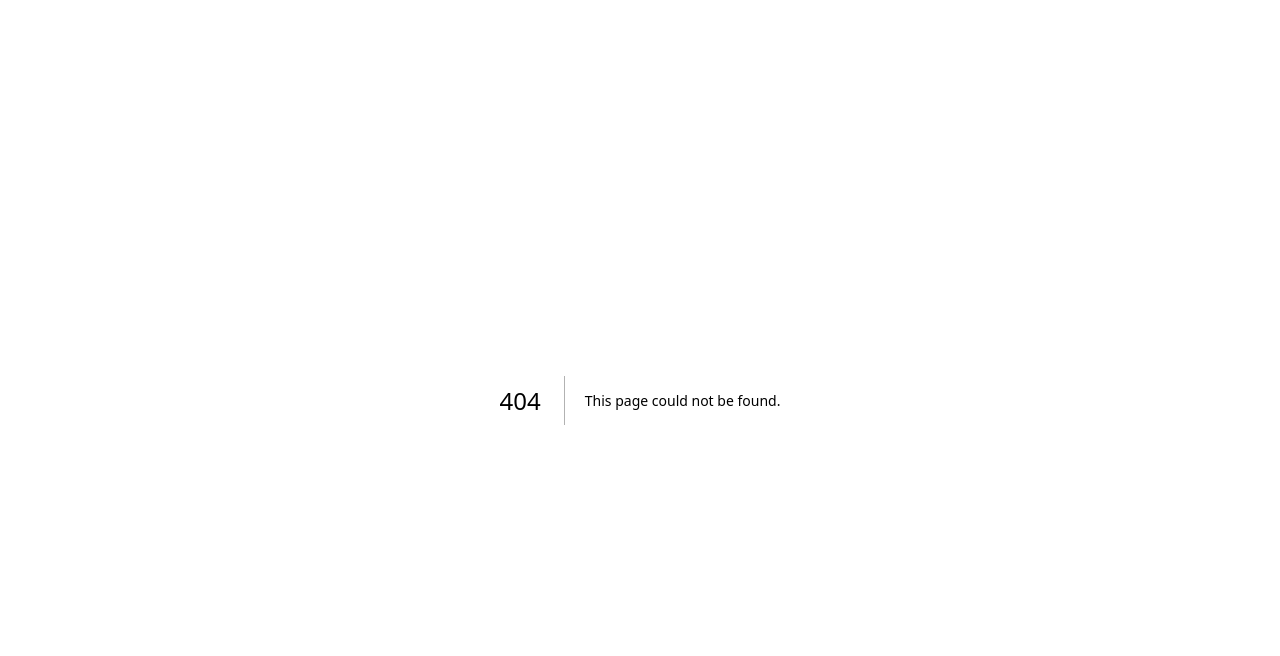
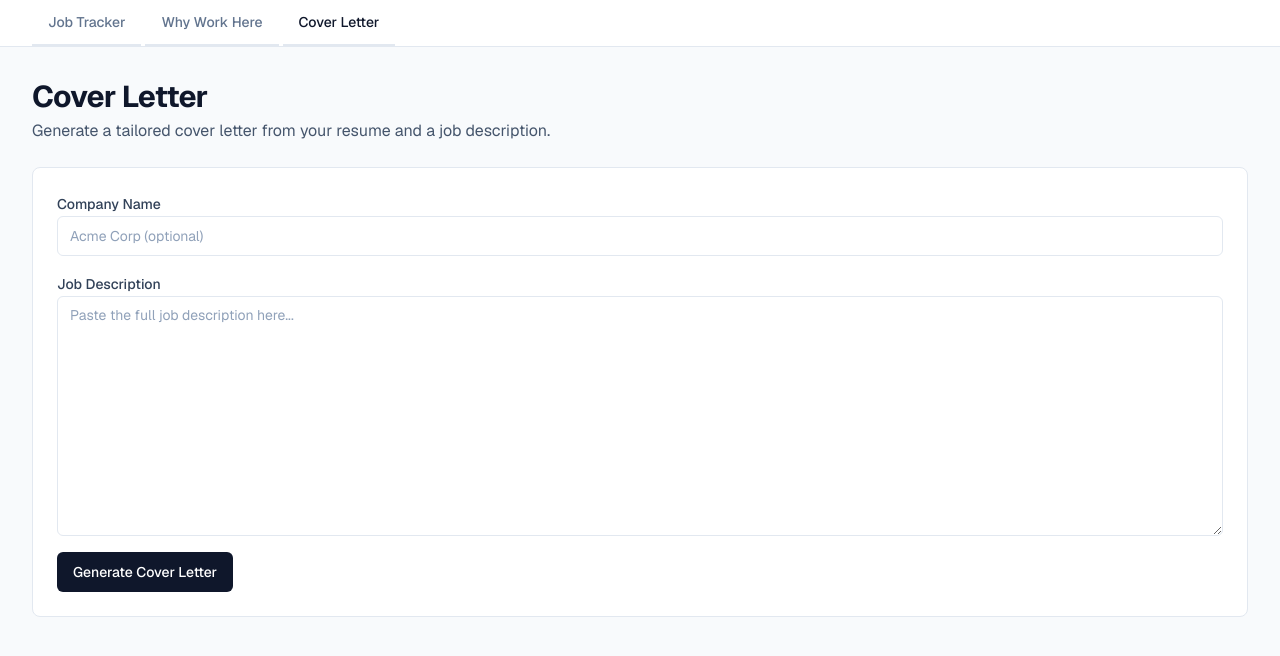
Before and after one commit to KevinFreistroffer/JobTracker, a Next.js app: page /cover-letter in a window 1280 px wide. Before the commit this address had no page. Shown: the top 656 px of the page. Built offline with nearby package versions, Linux system fonts and the light colour scheme.

Commit message:
Add Cover Letter tab with AI-generated letters
Introduce a Cover Letter page that combines the bundled resume with a job description to generate a tailored cover letter via OpenAI. Adds nav tab, API route, form UI, and tests.

Co-authored-by: Cursor <cursoragent@cursor.com>

```diff
--- /dev/null
+++ b/src/app/api/cover-letter/route.ts
@@ -0,0 +1,55 @@
+import { NextRequest, NextResponse } from "next/server";
+import { z } from "zod";
+import { generateCoverLetter } from "@/lib/cover-letter";
+import { getResumeText } from "@/lib/resume";
+
+const requestSchema = z.object({
+  companyName: z.string().trim().optional().default(""),
+  jobDescription: z.string().trim().min(1, "Job description is required"),
+});
+
+export async function POST(request: NextRequest) {
+  try {
+    const apiKey = process.env.OPENAI_API_KEY;
+    if (!apiKey) {
+      return NextResponse.json(
+        {
+          error:
+            "OPENAI_API_KEY is not configured. Add it to your environment variables.",
+        },
+        { status: 500 },
+      );
+    }
+
+    const body = await request.json();
+    const parsed = requestSchema.safeParse(body);
+
+    if (!parsed.success) {
+      return NextResponse.json(
+        { error: "Validation failed", details: parsed.error.flatten() },
+        { status: 400 },
+      );
+    }
+
+    const resume = getResumeText();
+    const coverLetter = await generateCoverLetter(
+      {
+        resume,
+        companyName: parsed.data.companyName,
+        jobDescription: parsed.data.jobDescription,
+      },
+      apiKey,
+    );
+
+    return NextResponse.json({ coverLetter });
+  } catch (error) {
+    console.error("POST /api/cover-letter failed:", error);
+    return NextResponse.json(
+      {
+        error: "Failed to generate cover letter",
+        detail: error instanceof Error ? error.message : String(error),
+      },
+      { status: 500 },
+    );
+  }
+}
--- /dev/null
+++ b/src/app/cover-letter/page.tsx
@@ -0,0 +1,10 @@
+import { AppShell } from "@/components/app-shell";
+import { CoverLetterForm } from "@/components/cover-letter-form";
+
+export default function CoverLetterPage() {
+  return (
+    <AppShell>
+      <CoverLetterForm />
+    </AppShell>
+  );
+}
--- a/src/components/app-nav.tsx
+++ b/src/components/app-nav.tsx
@@ -7,6 +7,7 @@ import { cn } from "@/lib/utils";
 const tabs = [
   { href: "/", label: "Job Tracker" },
   { href: "/why-work-here", label: "Why Work Here" },
+  { href: "/cover-letter", label: "Cover Letter" },
 ] as const;
 
 export function AppNav() {
--- /dev/null
+++ b/src/components/cover-letter-form.tsx
@@ -0,0 +1,130 @@
+"use client";
+
+import { useState } from "react";
+import { Button } from "@/components/ui/button";
+import { Input } from "@/components/ui/input";
+import { Label } from "@/components/ui/label";
+import { Textarea } from "@/components/ui/textarea";
+
+export function CoverLetterForm() {
+  const [companyName, setCompanyName] = useState("");
+  const [jobDescription, setJobDescription] = useState("");
+  const [coverLetter, setCoverLetter] = useState<string | null>(null);
+  const [error, setError] = useState<string | null>(null);
+  const [isGenerating, setIsGenerating] = useState(false);
+  const [copied, setCopied] = useState(false);
+
+  async function handleSubmit(event: React.FormEvent<HTMLFormElement>) {
+    event.preventDefault();
+    setError(null);
+    setCoverLetter(null);
+    setCopied(false);
+    setIsGenerating(true);
+
+    try {
+      const response = await fetch("/api/cover-letter", {
+        method: "POST",
+        headers: { "Content-Type": "application/json" },
+        body: JSON.stringify({ companyName, jobDescription }),
+      });
+
+      const body = await response.json().catch(() => null);
+
+      if (!response.ok) {
+        throw new Error(body?.error ?? "Failed to generate cover letter");
+      }
+
+      setCoverLetter(body.coverLetter);
+    } catch (generateError) {
+      setError(
+        generateError instanceof Error
+          ? generateError.message
+          : "Failed to generate cover letter",
+      );
+    } finally {
+      setIsGenerating(false);
+    }
+  }
+
+  async function handleCopy() {
+    if (!coverLetter) {
+      return;
+    }
+
+    await navigator.clipboard.writeText(coverLetter);
+    setCopied(true);
+    window.setTimeout(() => setCopied(false), 2000);
+  }
+
+  return (
+    <div className="space-y-6">
+      <div>
+        <h1 className="text-3xl font-bold tracking-tight text-slate-900">
+          Cover Letter
+        </h1>
+        <p className="mt-1 text-slate-600">
+          Generate a tailored cover letter from your resume and a job
+          description.
+        </p>
+      </div>
+
+      <form
+        className="space-y-4 rounded-lg border border-slate-200 bg-white p-4 sm:p-6"
+        onSubmit={handleSubmit}
+      >
+        <div className="space-y-2">
+          <Label htmlFor="companyName">Company Name</Label>
+          <Input
+            id="companyName"
+            value={companyName}
+            onChange={(event) => setCompanyName(event.target.value)}
+            placeholder="Acme Corp (optional)"
+          />
+        </div>
+
+        <div className="space-y-2">
+          <Label htmlFor="jobDescription">Job Description</Label>
+          <Textarea
+            id="jobDescription"
+            value={jobDescription}
+            onChange={(event) => setJobDescription(event.target.value)}
+            placeholder="Paste the full job description here..."
+            className="min-h-[240px]"
+          />
+        </div>
+
+        <Button type="submit" disabled={isGenerating}>
+          {isGenerating ? "Generating..." : "Generate Cover Letter"}
+        </Button>
+      </form>
+
+      {error ? (
+        <div className="rounded-md border border-red-200 bg-red-50 p-4 text-sm text-red-700">
+          {error}
+        </div>
+      ) : null}
+
+      {coverLetter ? (
+        <div className="space-y-3 rounded-lg border border-slate-200 bg-white p-4 sm:p-6">
+          <div className="flex items-center justify-between gap-3">
+            <h2 className="text-lg font-semibold text-slate-900">
+              Cover Letter
+              {companyName.trim() ? ` for ${companyName.trim()}` : ""}
+            </h2>
+            <Button
+              type="button"
+              variant="outline"
+              size="sm"
+              onClick={() => void handleCopy()}
+            >
+              {copied ? "Copied!" : "Copy"}
+            </Button>
+          </div>
+          <p className="whitespace-pre-wrap text-sm leading-relaxed text-slate-700">
+            {coverLetter}
+          </p>
+        </div>
+      ) : null}
+    </div>
+  );
+}
--- /dev/null
+++ b/src/lib/cover-letter.ts
@@ -0,0 +1,82 @@
+export type CoverLetterInput = {
+  resume: string;
+  companyName: string;
+  jobDescription: string;
+};
+
+export function buildCoverLetterPrompt({
+  resume,
+  companyName,
+  jobDescription,
+}: CoverLetterInput) {
+  const company = companyName.trim() || "the company";
+
+  return `Write a tailored, professional cover letter for a software engineering role at ${company}.
+
+Use the candidate resume and job description below. The cover letter should:
+- Open with a strong, specific hook about why the candidate is a great fit for ${company} and this role
+- Be 3-4 concise paragraphs (about 250-350 words total)
+- Connect specific resume experience, skills, and measurable achievements to what the job description asks for
+- Reference concrete details from the job description (team, product, tech stack, mission, responsibilities)
+- Sound natural, confident, and genuine, not like generic corporate filler
+- Stay truthful: do not invent employers, projects, skills, or credentials not supported by the resume
+- Be written in the first person as the candidate
+- Close with a professional call to action and sign-off
+
+Formatting:
+- Start with a greeting (use "Dear Hiring Manager," if no specific name is available)
+- Use complete paragraphs, not bullet points
+- End with "Sincerely," followed by the candidate's name from the resume
+
+Candidate resume:
+${resume.trim()}
+
+Job description:
+${jobDescription.trim()}`;
+}
+
+export async function generateCoverLetter(
+  input: CoverLetterInput,
+  apiKey: string,
+): Promise<string> {
+  const response = await fetch("https://api.openai.com/v1/chat/completions", {
+    method: "POST",
+    headers: {
+      Authorization: `Bearer ${apiKey}`,
+      "Content-Type": "application/json",
+    },
+    body: JSON.stringify({
+      model: "gpt-4o-mini",
+      messages: [
+        {
+          role: "system",
+          content:
+            "You help software engineers write compelling, specific, and truthful cover letters tailored to a job description.",
+        },
+        {
+          role: "user",
+          content: buildCoverLetterPrompt(input),
+        },
+      ],
+      temperature: 0.7,
+    }),
+  });
+
+  if (!response.ok) {
+    const errorBody = await response.text();
+    throw new Error(
+      `OpenAI request failed (${response.status}): ${errorBody.slice(0, 300)}`,
+    );
+  }
+
+  const data = (await response.json()) as {
+    choices?: Array<{ message?: { content?: string | null } }>;
+  };
+
+  const coverLetter = data.choices?.[0]?.message?.content?.trim();
+  if (!coverLetter) {
+    throw new Error("OpenAI returned an empty response");
+  }
+
+  return coverLetter;
+}
```
Also changed, not shown: 2 other files (tests, documents, lock files or other folders).
